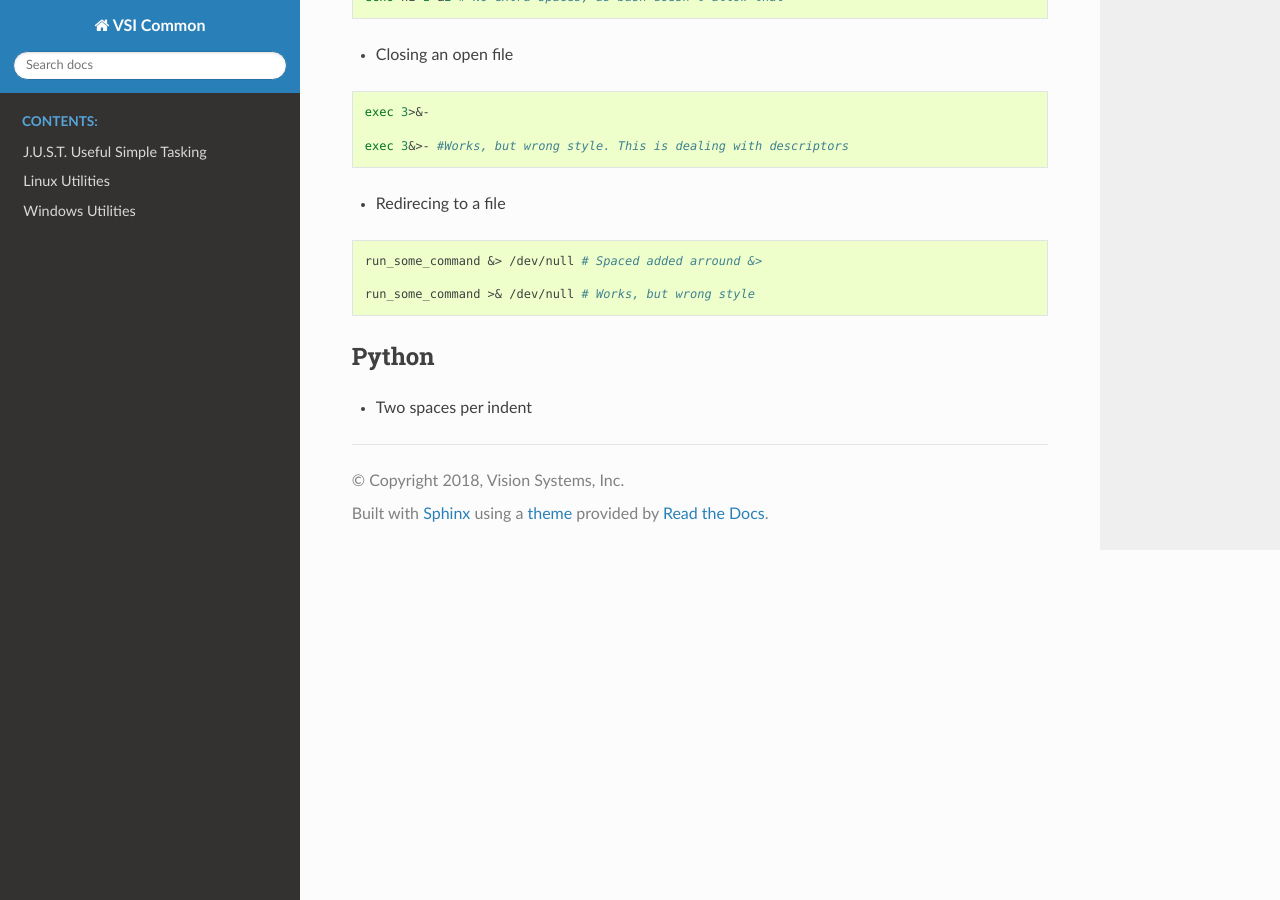
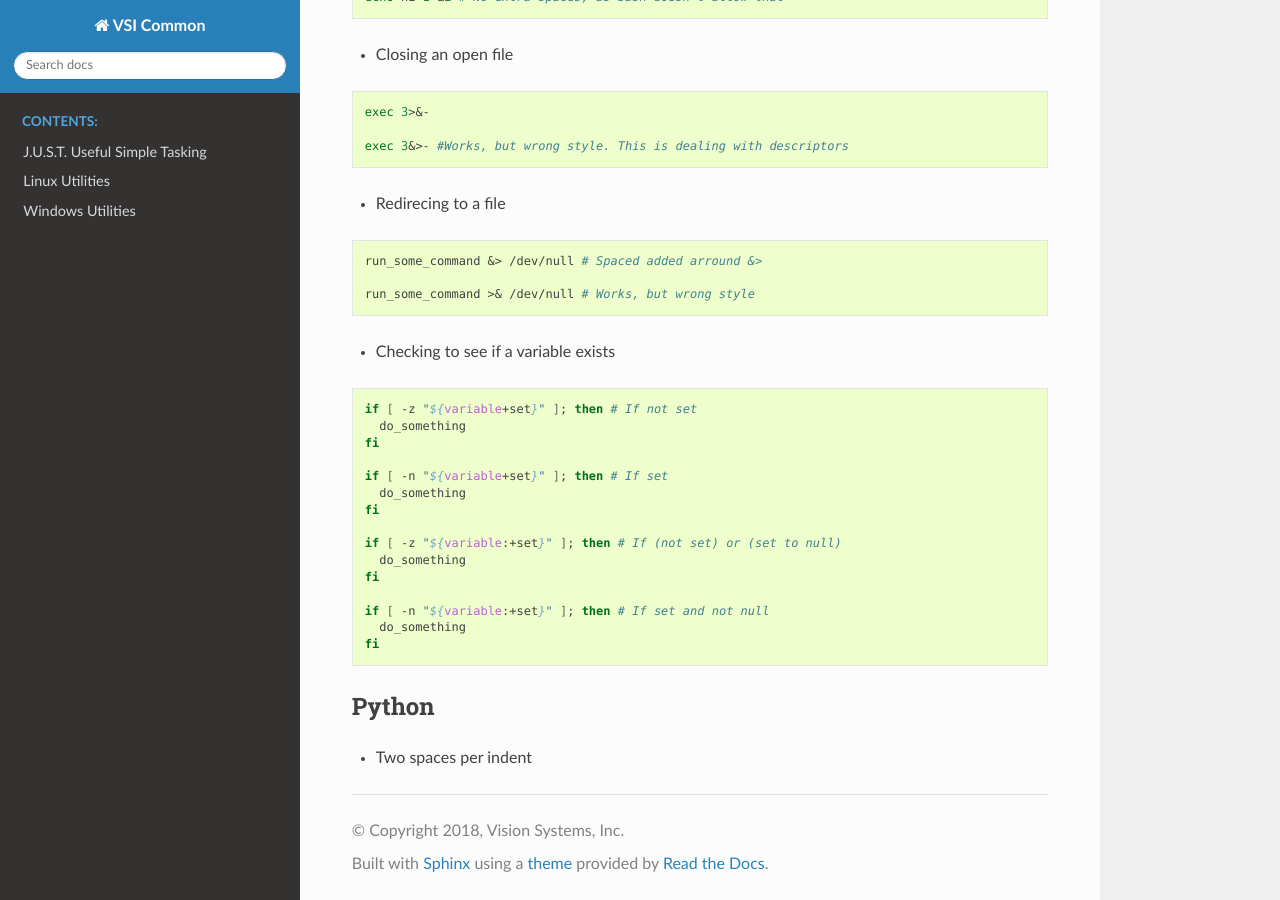
Before and after one commit to VisionSystemsInc/vsi_common, a Sphinx documentation site: the page built from docs/style.rst, in a window 1280 px wide and 900 px high, scrolled down 576 px. Built offline with Sphinx 7.4.7 and the Read the Docs theme 2.0.0, drawn with Linux system fonts in a browser that asks for light colours; pages that are not in the unit, such as notebooks, are missing from menus.

```diff
--- a/docs/just/index.rst
+++ b/docs/just/index.rst
@@ -10,6 +10,7 @@ J.U.S.T. Useful Simple Tasking
    installation
    quickstart
    files
+   just_entrypoint.auto
    just-tab.auto
    just.auto
    just_common.auto
--- a/docs/style.rst
+++ b/docs/style.rst
@@ -45,6 +45,26 @@ We like to use `>&` for file descriptors (numbers), and `&>` for filenames
 
     run_some_command >& /dev/null # Works, but wrong style
 
+* Checking to see if a variable exists
+
+.. code-block:: bash
+
+    if [ -z "${variable+set}" ]; then # If not set
+      do_something
+    fi
+
+    if [ -n "${variable+set}" ]; then # If set
+      do_something
+    fi
+
+    if [ -z "${variable:+set}" ]; then # If (not set) or (set to null)
+      do_something
+    fi
+
+    if [ -n "${variable:+set}" ]; then # If set and not null
+      do_something
+    fi
+
 Python
 ------
 
```
Also changed, not shown: 8 other files.
